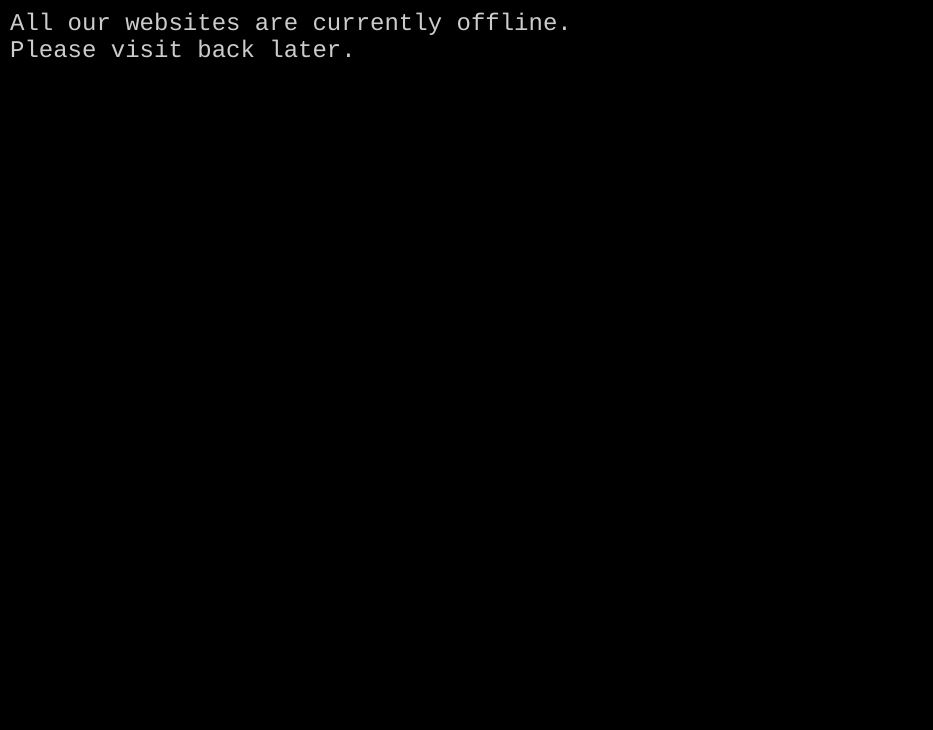
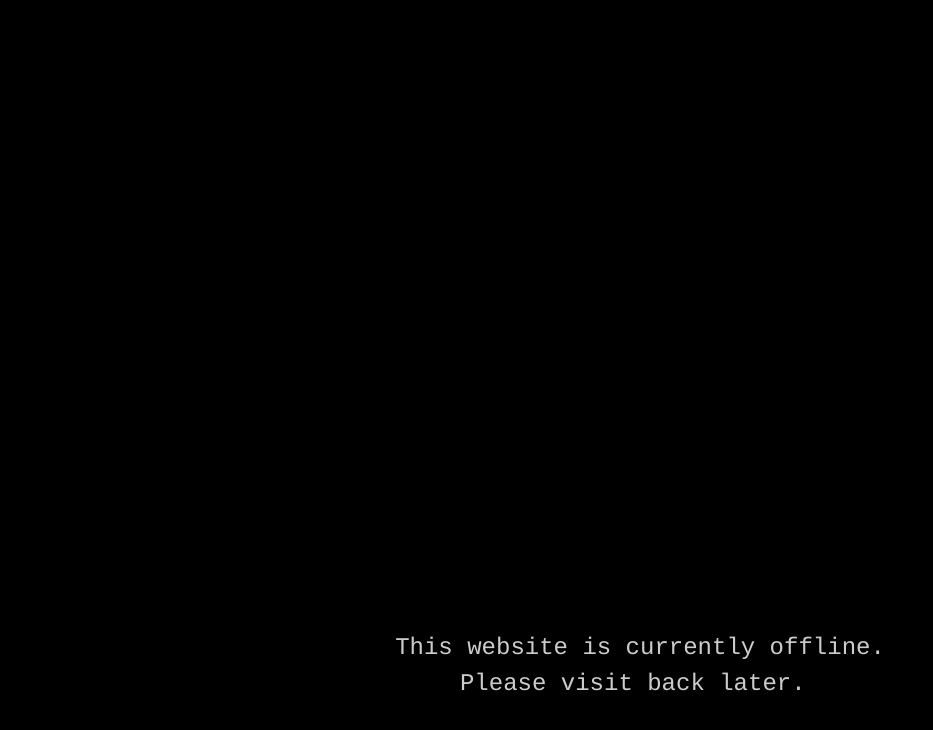
Before and after one commit to team-fluxion/web-host, a website: page offline.html in a window 1280 px wide. Shown: the whole page, without its empty margins (0-933 px from the left). Drawn offline with Linux system fonts and the light colour scheme.

Commit message:
re-style the offline page

```diff
--- a/offline.html
+++ b/offline.html
@@ -16,7 +16,10 @@
          }
 
          .text-container {
+             margin-top: 50%;
+             text-align: center;
              font-size: 1.5em;
+             line-height: 1.5em;
              font-family: Courier;
          }
 
@@ -43,8 +46,7 @@
     </head>
     <body>
         <div class="text-container">
-            All our websites are currently offline.<br />
-            Please visit back later.<span class="cursor">_</span>
+            This website is currently offline. <br/> Please visit back later.<span class="cursor">_</span>
         </div>
     </body>
 </html>
```
